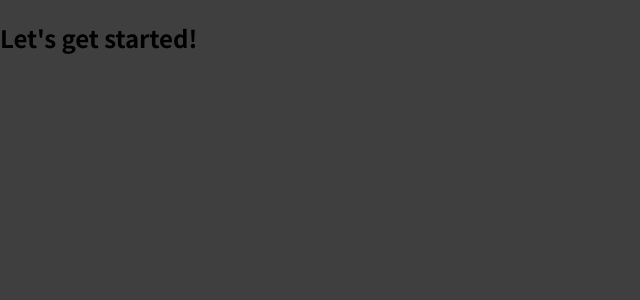
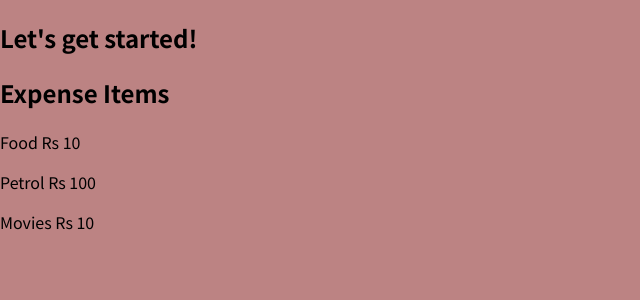
Before and after one commit to vishnuu96/ExpenseTracker, a React (Create React App) app: page / in a window 1280 px wide. Shown: the top 300 px of the page, without its empty margins (0-640 px from the left). Built offline with nearby package versions, Linux system fonts and the light colour scheme.

Commit message:
added expenseItem with few expenses

```diff
--- a/src/App.js
+++ b/src/App.js
@@ -1,7 +1,10 @@
+import ExpenseItem from "./components/ExpenseItem";
+
 function App() {
   return (
     <div>
       <h2>Let's get started!</h2>
+      <ExpenseItem/>
     </div>
   );
 }
--- /dev/null
+++ b/src/components/ExpenseItem.js
@@ -0,0 +1,12 @@
+import React from 'react'
+
+export default function ExpenseItem() {
+  return (
+    <div>
+     <h2> Expense Items</h2>
+     <p>Food Rs 10</p>
+     <p>Petrol Rs 100</p>
+     <p>Movies Rs 10</p>
+    </div>
+  )
+}
--- a/src/index.css
+++ b/src/index.css
@@ -10,5 +10,5 @@
 
 body {
   margin: 0;
-  background-color: #3f3f3f;
+  background-color: #bc8383;
 }
```
